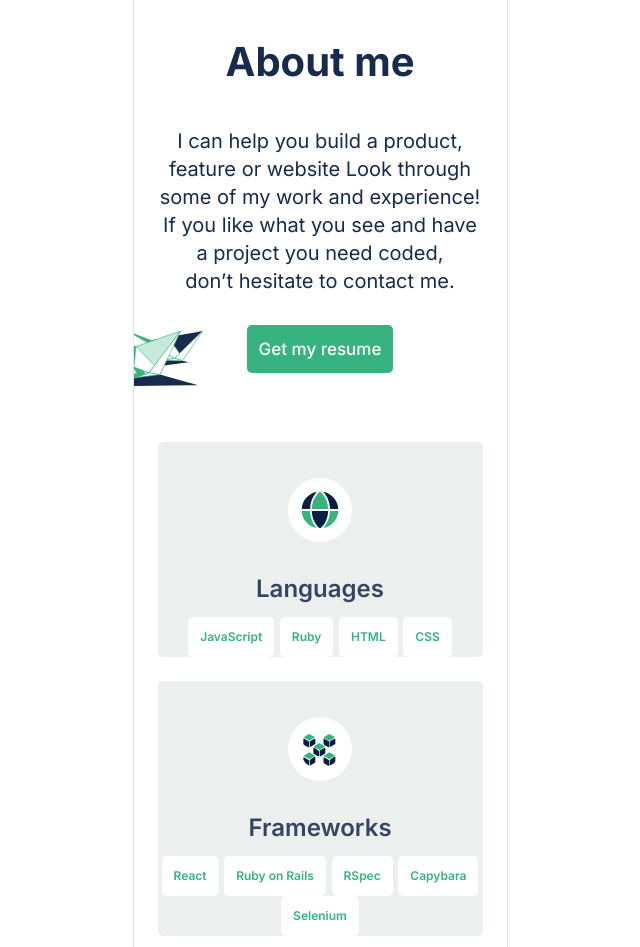
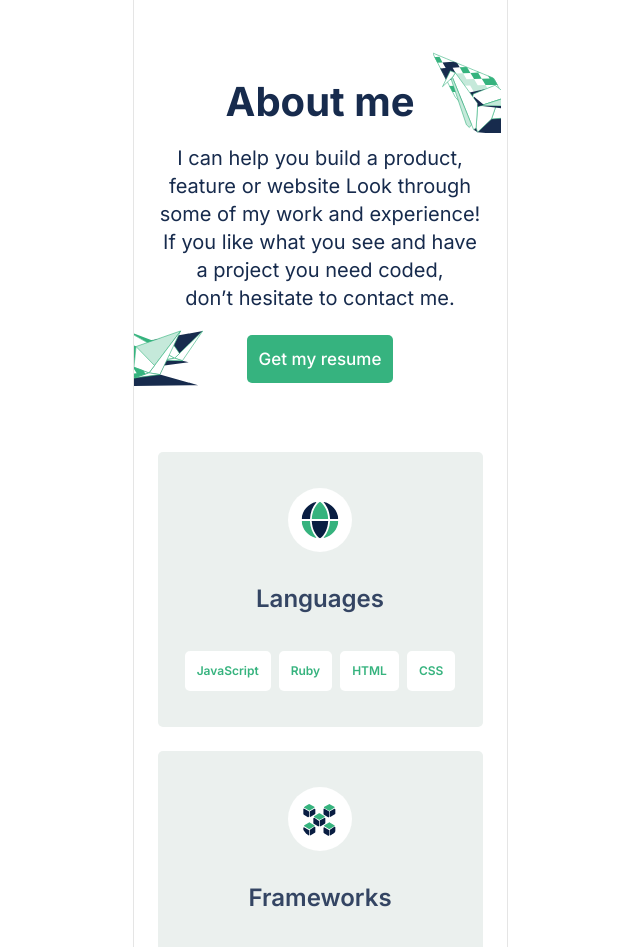
Before and after one commit to dd-obua/Mic-1-1-Portfolio, a website: page index.html in a window 1280 px wide. Shown: the part 4140-5087 px from the top of the page, without its empty margins (320-960 px from the left). Drawn offline with Linux system fonts and the light colour scheme.

Commit message:
Style list items and add background image to about section

```diff
--- a/css/styles.css
+++ b/css/styles.css
@@ -69,15 +69,12 @@ h1 {
 
 p {
   line-height: 2.8rem;
-  padding: 1.5rem 2.4rem;
   color: #172b4d;
 }
 
-/* .advert {
-  line-height: 2.8rem;
+.advert {
   padding: 1.5rem 2.4rem;
-  color: #172b4d;
-} */
+}
 
 .social__links {
   display: flex;
@@ -111,6 +108,9 @@ h2 {
   font-weight: 700;
   line-height: 5.2rem;
   color: #172b4d;
+}
+
+.works__heading {
   margin-bottom: 2.4rem;
 }
 
@@ -181,7 +181,8 @@ h2 {
 }
 
 .statement {
-  margin-bottom: 2.4rem;
+  padding: 1.6rem 2.4rem 0 2.4rem;
+  margin-bottom: 3.2rem;
 }
 
 .about-me {
@@ -189,7 +190,15 @@ h2 {
   background-repeat: no-repeat;
   background-position: center top;
   background-size: 100%;
-  padding-top: 2.4rem;
+  padding-top: 6.4rem;
+  position: relative;
+}
+
+.about-me__heading::before {
+  content: url(../img/about-me/mask-about-me.svg);
+  position: absolute;
+  top: 0;
+  right: 0.6rem;
 }
 
 .capabilities {
@@ -200,6 +209,7 @@ h2 {
   margin: 2.4rem;
   border-radius: 0.5rem;
   background: #ebf0ee;
+  padding-bottom: 3.6rem;
 }
 
 .cap-img {
@@ -215,7 +225,7 @@ h2 {
   font-weight: 600;
   line-height: 3.2rem;
   color: #344563;
-  margin-bottom: 1.2rem;
+  margin-bottom: 3.6rem;
 }
 
 .item {
@@ -228,3 +238,23 @@ h2 {
   color: #36b37e;
   background: #fff;
 }
+
+.languages__list {
+  display: flex;
+  justify-content: center;
+  gap: 0.8rem;
+}
+
+.frameworks__list {
+  padding: 0 2.4rem;
+}
+
+.capybara,
+.selenium {
+  margin-top: 0.6rem;
+}
+
+.db-mgmt,
+.version-ctrl {
+  margin-bottom: 0.6rem;
+}
--- a/index.html
+++ b/index.html
@@ -152,7 +152,7 @@
       <article class="capability languages">
         <img src="./img/about-me/languages.svg" alt="Image for languages" class="cap-img">
         <h3 class="capability__heading">Languages</h3>
-        <ul class="languages__list">
+        <ul class="capability__list languages__list">
           <li class="item">JavaScript</li>
           <li class="item">Ruby</li>
           <li class="item">HTML</li>
@@ -162,20 +162,20 @@
       <article class="capability frameworks">
         <img src="./img/about-me/frameworks.svg" alt="Image for frameworks" class="cap-img">
         <h3 class="capability__heading">Frameworks</h3>
-        <ul class="frameworks__list">
+        <ul class="capability__list frameworks__list">
           <li class="item">React</li>
           <li class="item">Ruby on Rails</li>
           <li class="item">RSpec</li>
-          <li class="item">Capybara</li>
-          <li class="item">Selenium</li>
+          <li class="item capybara">Capybara</li>
+          <li class="item selenium">Selenium</li>
         </ul>
       </article>
       <article class="capability skills">
         <img src="./img/about-me/skills.svg" alt="Image for skills" class="cap-img">
         <h3 class="capability__heading">Skills</h3>
-        <ul class="skills__list">
-          <li class="item">Database Management</li>
-          <li class="item">Version Control</li>
+        <ul class="capability__list skills__list">
+          <li class="item db-mgmt">Database Management</li>
+          <li class="item version-ctrl">Version Control</li>
           <li class="item">CLI</li>
           <li class="item">Web Development</li>
           <li class="item">API Design</li>
```
